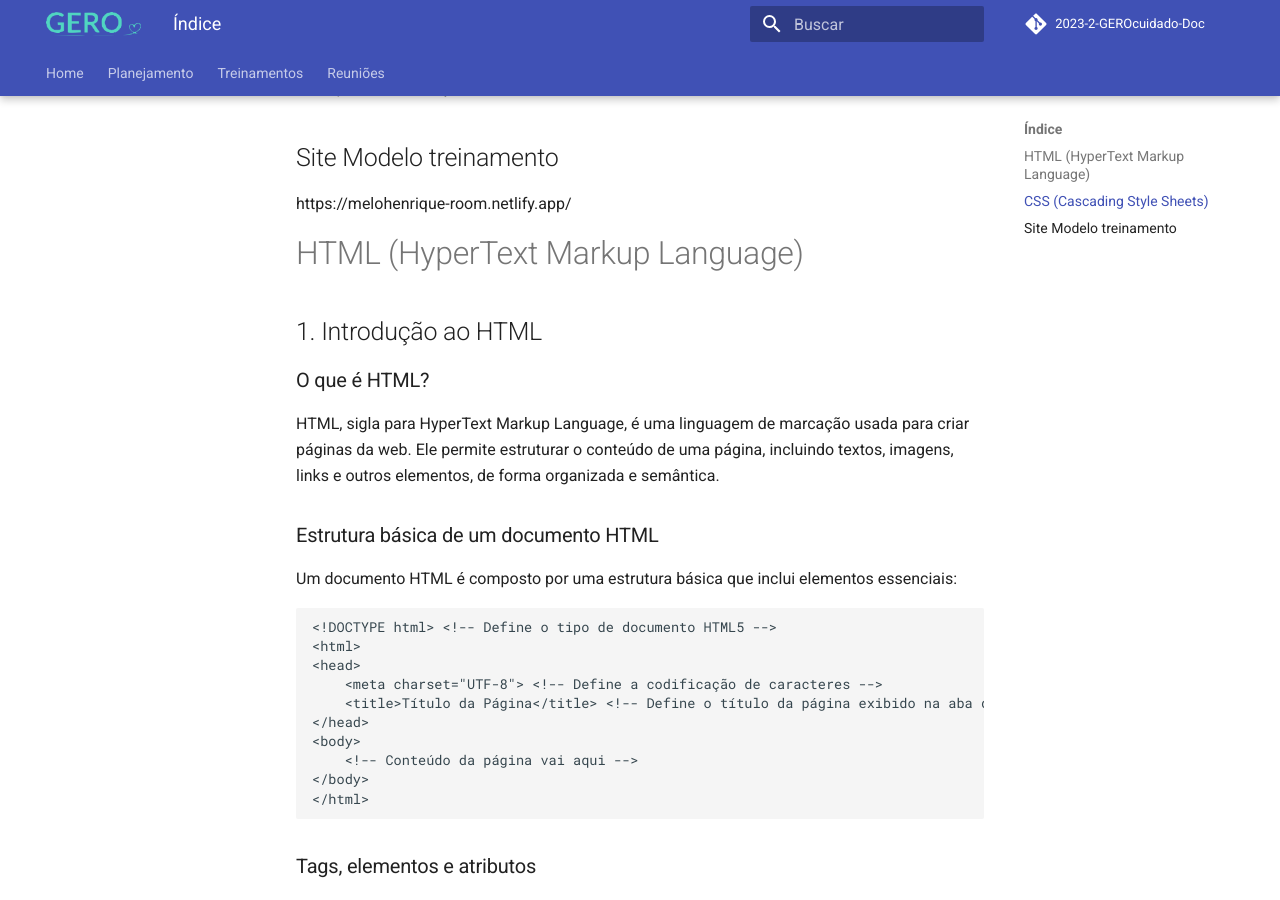
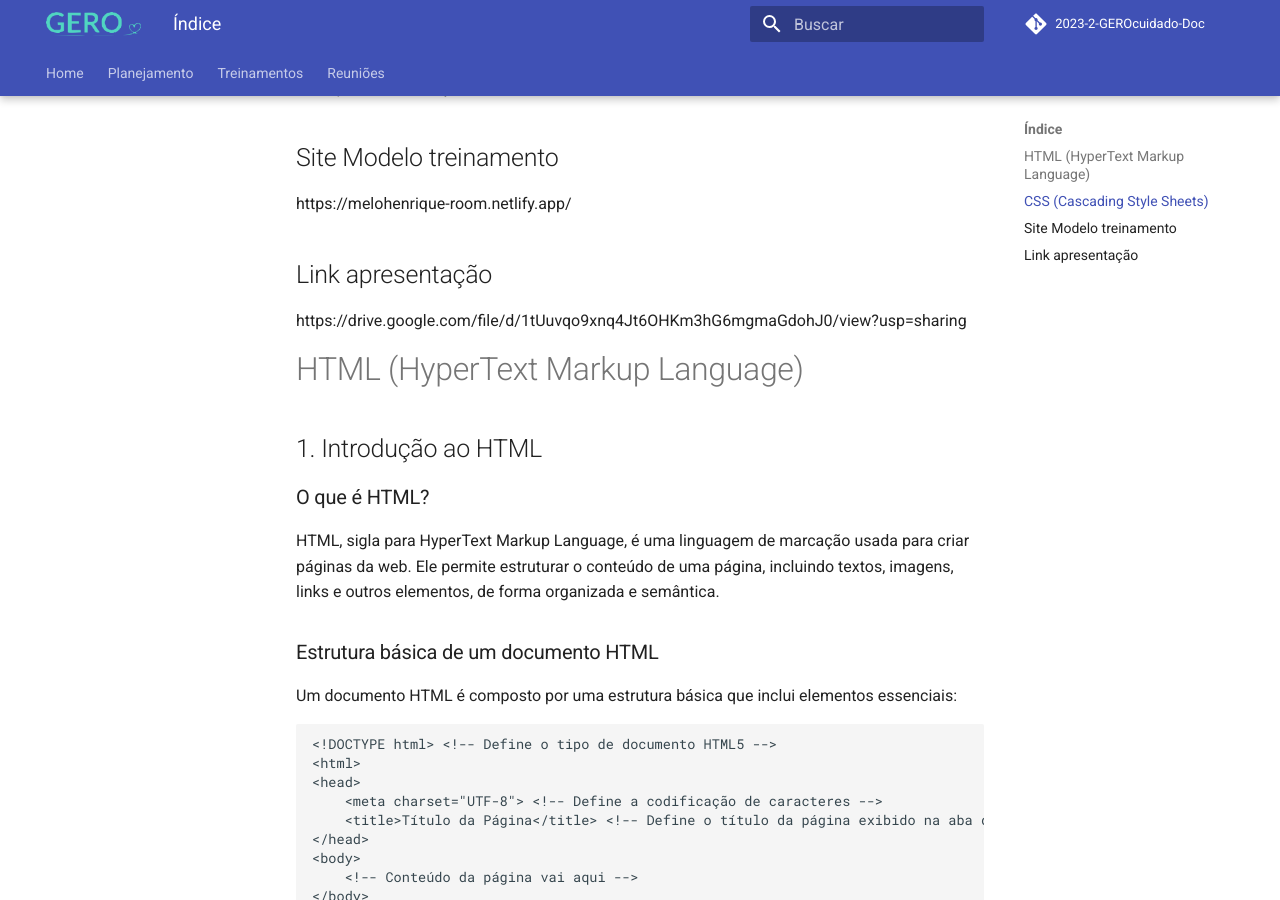
Before and after one commit to fga-eps-mds/2023-2-GEROcuidado-Doc, an MkDocs documentation site: the page built from docs/treinamentos/treinamento_HTML_CSS.md, in a window 1280 px wide and 900 px high, scrolled down 2645 px. Built offline with MkDocs 1.6.1 and Material for MkDocs 9.7.7, drawn with Linux system fonts in a browser that asks for light colours; comment, search, counter and statistics services are not loaded.

Commit message:
(#46) Adiciona link da apresentacao

```diff
--- a/docs/treinamentos/treinamento_HTML_CSS.md
+++ b/docs/treinamentos/treinamento_HTML_CSS.md
@@ -113,6 +113,10 @@
 ## Site Modelo treinamento
 
 https://melohenrique-room.netlify.app/
+
+## Link apresentação
+
+https://drive.google.com/file/d/1tUuvqo9xnq4Jt6OHKm3hG6mgmaGdohJ0/view?usp=sharing
 
 # HTML (HyperText Markup Language)
 
```
